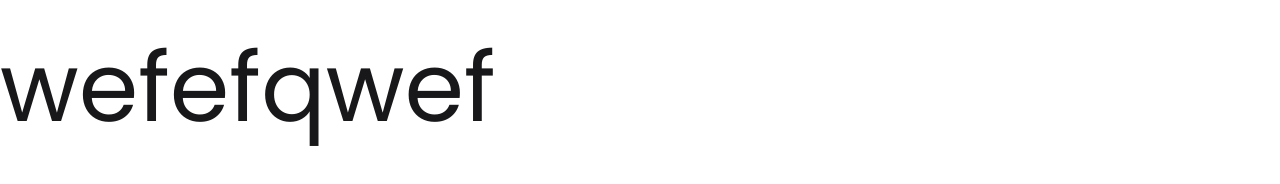
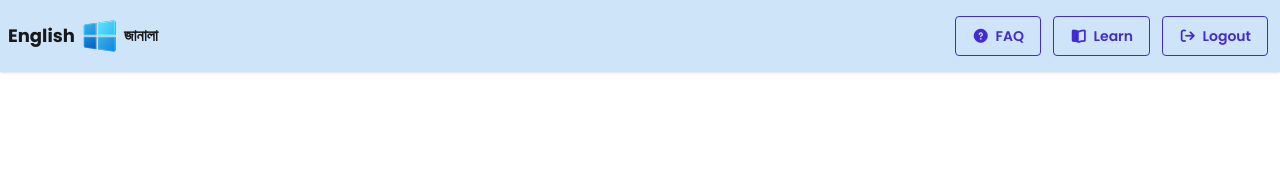
Before and after one commit to MD-Sabbir-Hosain-Rafi99/english_janalaApi, a plain HTML site: page index.html in a window 1280 px wide. Drawn offline with nearby package versions, Linux system fonts and the light colour scheme.

Commit message:
Navbar section done wwith responsive

```diff
--- a/index.html
+++ b/index.html
@@ -1,5 +1,6 @@
 <!DOCTYPE html>
 <html lang="en">
+
 <head>
     <meta charset="UTF-8">
     <meta name="viewport" content="width=device-width, initial-scale=1.0">
@@ -26,11 +27,60 @@
     <!-- Tailwind + ddaisyUI -->
 
     <!-- Style sheet -->
-     <link rel="stylesheet" href="style.css">
+    <link rel="stylesheet" href="style.css">
     <!-- Style sheet -->
 </head>
+
 <body>
-<h1 class="text-8xl py-10">wefefqwef</h1>
+    <!-- Header Section Start -->
+    <header class="">
+        <div class="navbar navbarBg shadow-sm">
+            <div class="navbar-start">
+                <div class="dropdown">
+                    <div tabindex="0" role="button" class="btn btn-ghost lg:hidden">
+                        <svg xmlns="http://www.w3.org/2000/svg" class="h-5 w-5" fill="none" viewBox="0 0 24 24"
+                            stroke="currentColor">
+                            <path stroke-linecap="round" stroke-linejoin="round" stroke-width="2"
+                                d="M4 6h16M4 12h8m-8 6h16" />
+                        </svg>
+                    </div>
+                    <ul tabindex="1"
+                        class="menu menu-sm dropdown-content bg-base-100 rounded-box z-1 mt-3 w-52 p-2 shadow">
+                         <a href="#">
+                        <button class="btn w-full"><i class="fa-solid fa-circle-question"></i> FAQ</button>
+                    </a>
+                    <a href="#">
+                        <button class="btn w-full mt-3 mb-3"><i class="fa-solid fa-book-open"></i> Learn</button>
+                    </a>
+                    <a href="#">
+                        <button class="btn w-full"><i class="fa-solid fa-arrow-right-from-bracket"></i> Logout</button>
+                    </a>
+                    </ul>
+                </div>
+                <a href="#" class="flex items-center gap-1">
+                    <span class="text-lg font-bold">English</span>
+                    <img src="assets/logo.png" alt="logo.png">
+                    <span class="font-bangla font-semibold">জানালা</span>
+                </a>
+            </div>
+            <div class="navbar-end hidden lg:flex">
+                <ul class="menu menu-horizontal px-1 space-x-3">
+                    <a href="#">
+                        <button class="btn btn-outline btn-primary"><i class="fa-solid fa-circle-question"></i> FAQ</button>
+                    </a>
+                    <a href="#">
+                        <button class="btn btn-outline btn-primary"><i class="fa-solid fa-book-open"></i> Learn</button>
+                    </a>
+                    <a href="#">
+                        <button class="btn btn-outline btn-primary"><i class="fa-solid fa-arrow-right-from-bracket"></i> Logout</button>
+                    </a>
+                </ul>
+            </div>
+
+
+        </div>
+    </header>
+    <!-- Header Section End -->
 </body>
 
 </html>
--- a/style.css
+++ b/style.css
@@ -5,3 +5,6 @@
 .font-bangla {
     font-family: "Hind Siliguri", sans-serif;
 }
+.navbarBg{
+    background-color: #cee4f8;
+}
```
